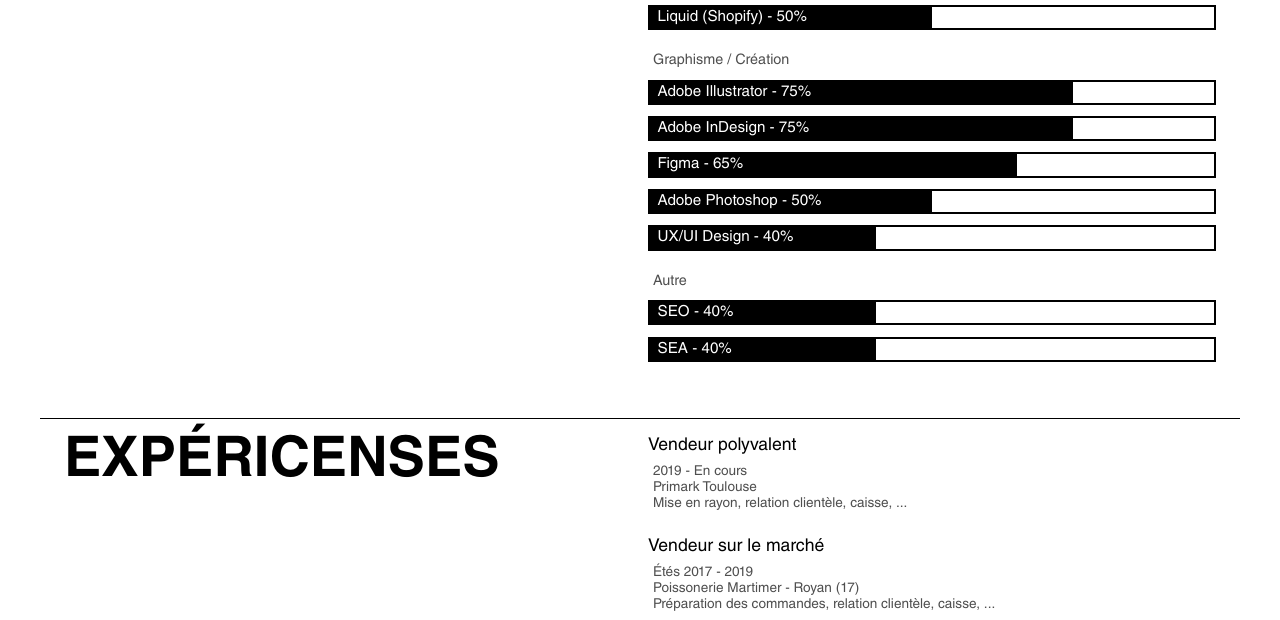
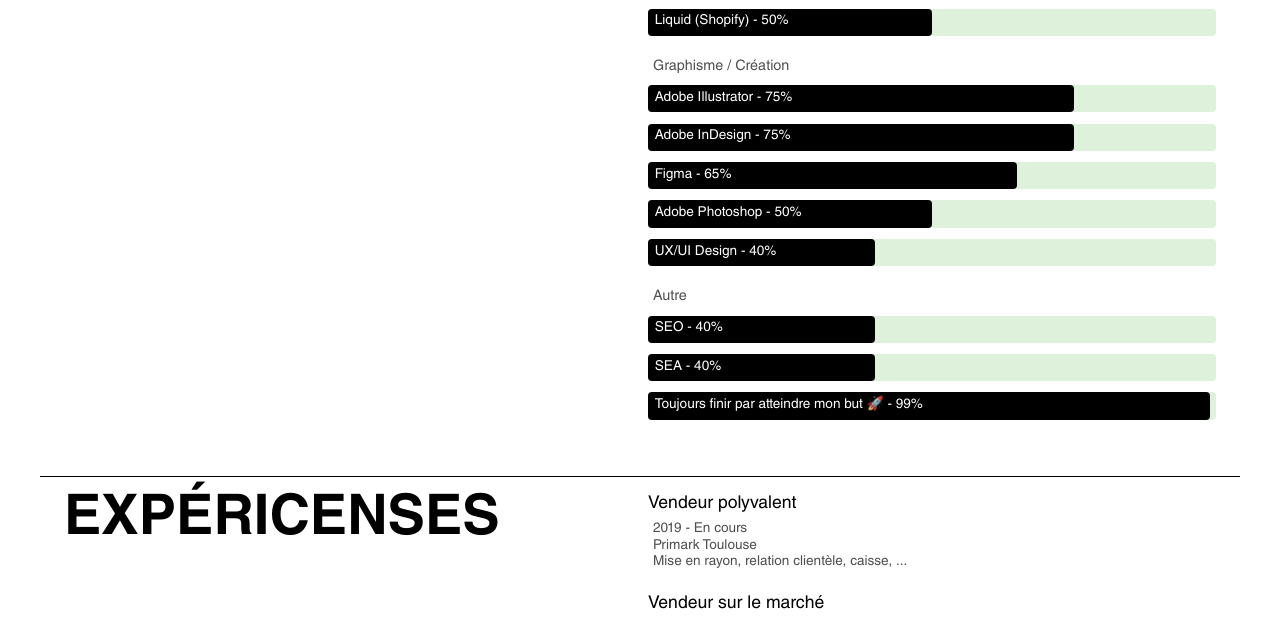
Before and after one commit to paulbinot/Portfolio, a plain HTML site: page index.html in a window 1280 px wide. Shown: the part 704-1324 px from the top of the page. Drawn offline with Linux system fonts and the light colour scheme.

Commit message:
ajout favicon et relift skills

```diff
--- a/index.html
+++ b/index.html
@@ -6,6 +6,7 @@
     <meta name="viewport" content="width=device-width, initial-scale=1.0">
     <title>Paul BINOT | Développement web, web design, création</title>
     <link rel="stylesheet" href="./style/style.css">
+    <link rel="shortcut icon" href="./images/favicon.png" type="image/x-icon">
     <script src="https://kit.fontawesome.com/2123a0982d.js" crossorigin="anonymous"></script>
 </head>
 <body>
@@ -146,6 +147,11 @@
                         <div class="gauge">
                             <div class="gauge-contents" id="sea-gauge">
                                 <p class="skill">SEA - 40%</p>
+                            </div>
+                        </div>
+                        <div class="gauge">
+                            <div class="gauge-contents" id="but-gauge">
+                                <p class="skill">Toujours finir par atteindre mon but 🚀 - 99%</p>
                             </div>
                         </div>
                     </div>
--- a/style/style.css
+++ b/style/style.css
@@ -152,20 +152,21 @@ a:hover {
 
 .gauge {
     margin-top: 0.7em;
-    border: 2px solid black;
-    background-color: #fff;
+    background-color: rgb(222, 241, 218);
+    border-radius: 4px;
 }
 
 .gauge-contents {
     background-color: black;
     height: 100%;
+    border-radius: 4px;
     width: 100%;
 }
 
 .skill {
     color: white;
-    font-size: 0.95em;
-    padding: 0.2em 0.5em;
+    font-size: 0.85em;
+    padding: 0.5em 0.5em;
     font-family: "helvetica";
     vertical-align: middle;
     /* mix-blend-mode: difference; */
@@ -201,6 +202,9 @@ a:hover {
 }
 #sea-gauge {
     width: 40%;
+}
+#but-gauge {
+    width: 99%;
 }
 
 /* book */
```
Also changed, not shown: images/favicon.png (added).
